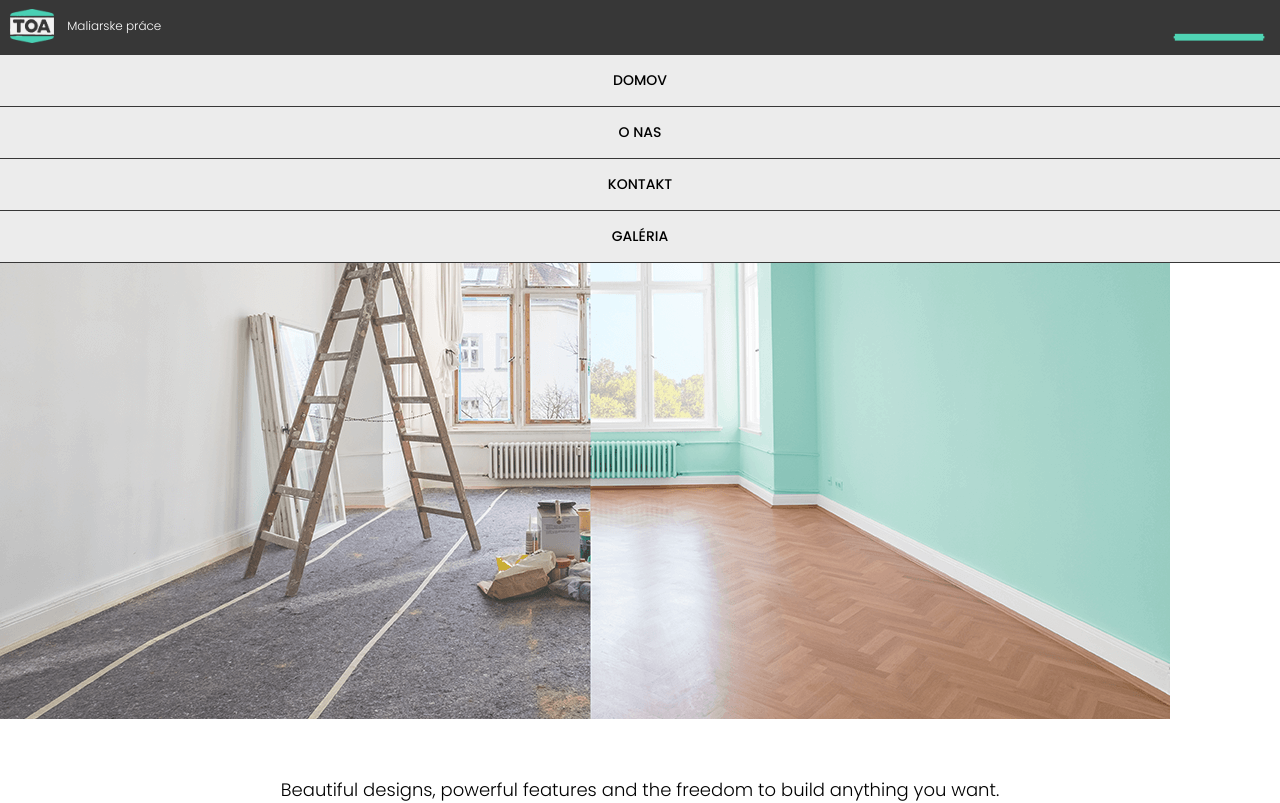
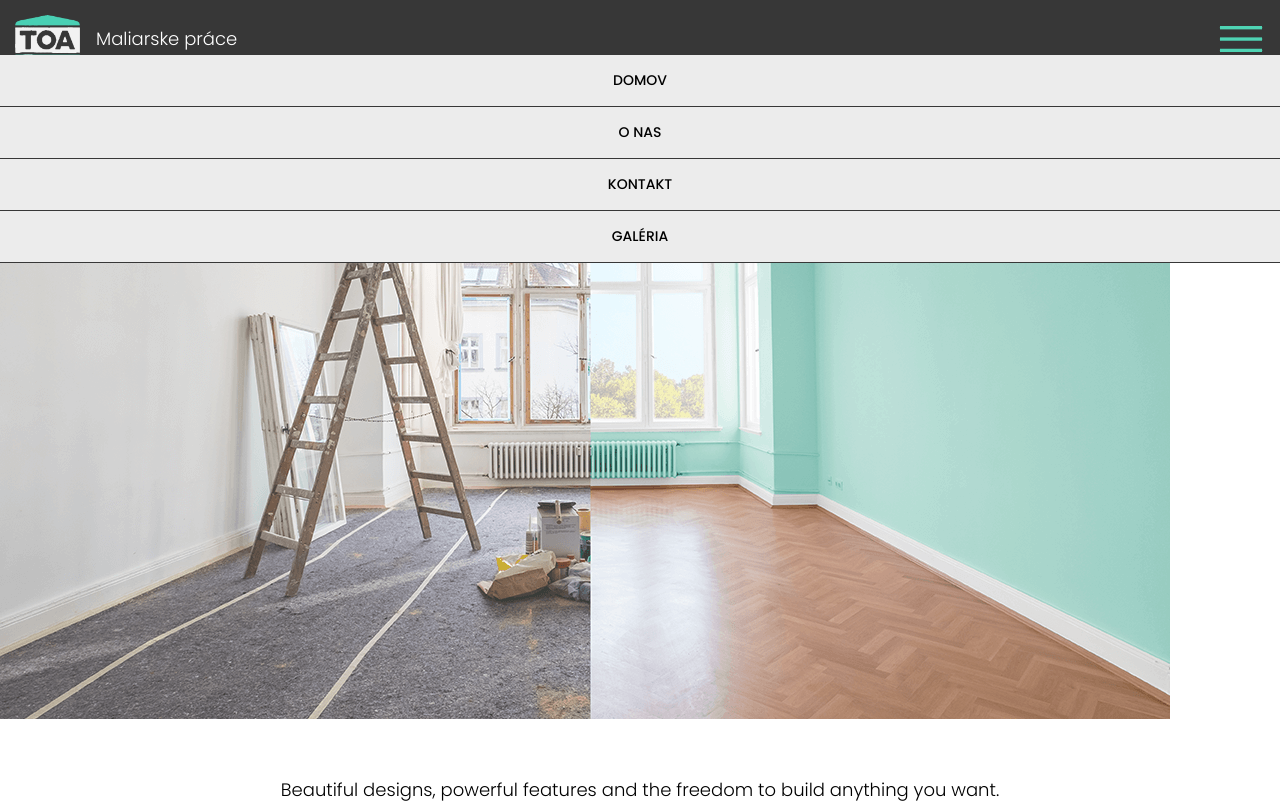
Before and after one commit to MatthewChevy/Synmal, a Vue app: page / in a window 1280 px wide. Shown: the top 803 px of the page. Built offline with nearby package versions, Linux system fonts and the light colour scheme.

Commit message:
Navigation 600px+ fix sizing

```diff
--- a/src/components/TheNavigation.vue
+++ b/src/components/TheNavigation.vue
@@ -111,4 +111,10 @@ li:focus {
     color: $primary-light;
     transition: 0.25s;
 }
+
+@media screen and ( min-width: 600px) {
+    .banner {
+        height: 80px;
+    }
+}
 </style>
--- a/src/components/TheNavigationLogo.vue
+++ b/src/components/TheNavigationLogo.vue
@@ -32,4 +32,25 @@ h4 {
     left: 4.2rem;
     color: white;
 }
+
+@media screen and (min-width: 600px){
+
+    .container {
+        max-width: 65px;
+    }
+
+    img {
+        margin: 15px;
+    }
+
+
+    h4 {
+        top: 1.55rem;
+        left: 6rem;
+        font: {
+            size: 18px;
+        }
+    }
+
+}
 </style>
--- a/src/components/TheNavigationMenuButton.vue
+++ b/src/components/TheNavigationMenuButton.vue
@@ -27,7 +27,7 @@ export default {
 
 <style lang="scss" scoped>
 .button {
-    width: 8%;
+    width: 2rem;
     margin: 10px;
     border: none;
     background: none;
@@ -48,4 +48,13 @@ img {
         margin: 13px 10px;
     }
 }
+
+@media screen and ( min-width: 600px) {
+    .button {
+        width: 3rem;
+        margin: 15px;
+        border: none;
+        background: none;
+    }
+}
 </style>
```
